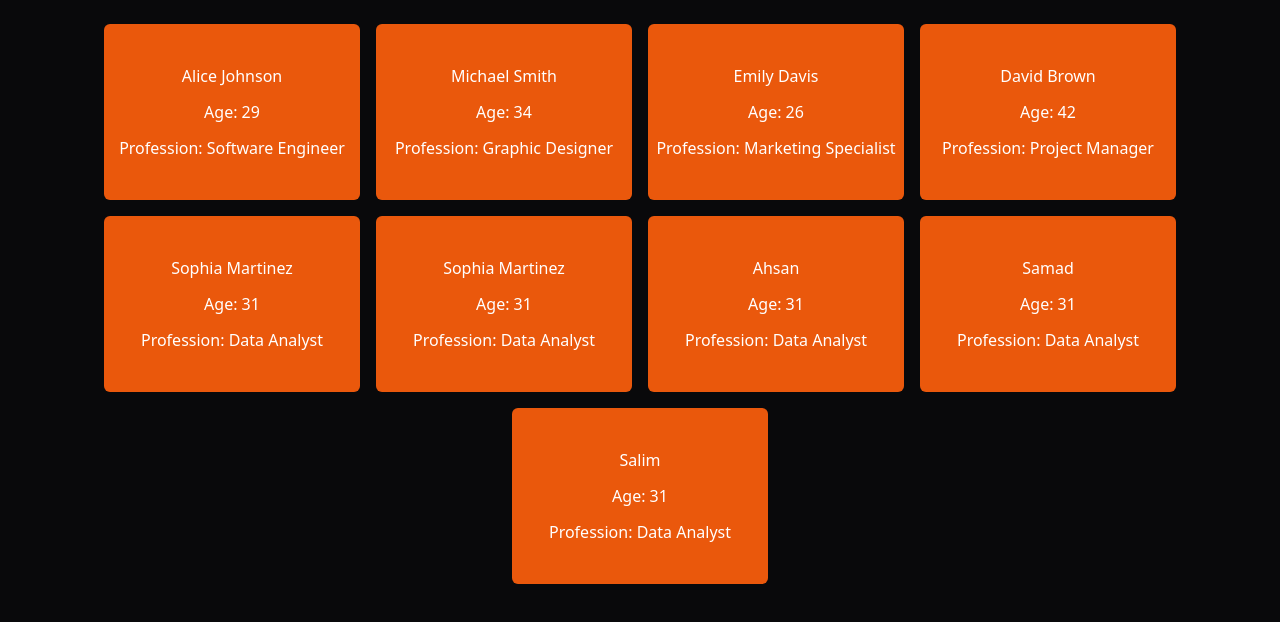
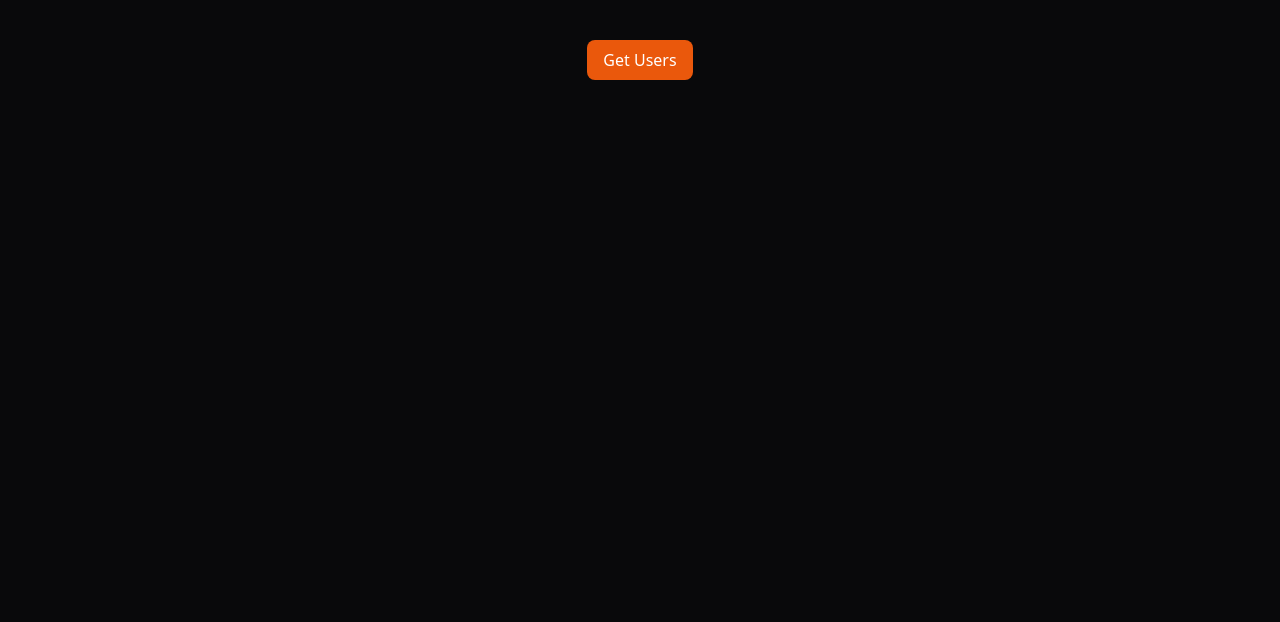
Before and after one commit to Samadali123/Reactjs--Topics, a React (Vite) app: page / in a window 1280 px wide. Shown: the top 622 px of the page. Built offline with nearby package versions, Linux system fonts and the light colour scheme.

Commit message:
Learn about Api call and render data using Axios

```diff
--- a/package.json
+++ b/package.json
@@ -10,6 +10,7 @@
     "preview": "vite preview"
   },
   "dependencies": {
+    "axios": "^1.7.2",
     "react": "^18.2.0",
     "react-dom": "^18.2.0"
   },
--- a/src/App.jsx
+++ b/src/App.jsx
@@ -11,6 +11,11 @@ import UpdateArrayofobjects from './components/updateArrayofobjects'
 import TwoWayBinding from './components/twoway'
 import Ref from "./components/ref"
 import Cards from './components/data'
+import axios from './utils/axios'
+import USERS from "./components/newcards"
+
+
+
 
 
 
@@ -24,26 +29,53 @@ const App = () => {
   const  [age5, setage5] = useState(0);
   let age = 15;
 
+    // const getusers = async ()=>{
+    //   // use axios through then catch
+
+    //   //  const users = axios.get("https://jsonplaceholder.typicode.com/users").then(function(res){
+    //   //   console.log(res.data)
+    //   //  }).catch(function(error){
+    //   //   console.log(error)
+    //   //  })
+
+
+    //   try {
+    //     const {data} = await  axios.get("/users")
+    //     console.log(data)
+    //   } catch (error) {
+    //     console.error(error)
+    //   }
+
+    // }
+
 
 
 
   return (
     <>
      <div className='w-[100vw] h-screen overflow-x-hidden overflow-y-auto bg-zinc-950 text-white flex justify-center flex-wrap  p-6 '>
+       <USERS/>
 
-     <Cards/>
+       {/* <button className='px-4 py-1 rounded-lg bg-orange-600 text-white' onClick={getusers}>Get users</button> */}
+
+
+
+     {/* <Cards/> */}
 
 
       {/* <Ref/> */}
+
 
       {/* <TwoWayBinding/> */}
 
       {/* <UpdateArrayofobjects/> */}
 
+
       {/* <Updateobject/> */}
 
 
       {/* <Updatearr/> */}
+
 
       {/* <Users/> */}
 
@@ -51,6 +83,7 @@ const App = () => {
 {/*
       <h1>Conitional rendering in react js</h1>
       <Conditional  age={age} /> */}
+
 
 {/*
      <Card  name="Ahsan Ahemd" age={age1} setage={setage1} image="https://images.unsplash.com/photo-1715412406818-48241c841c9e?q=80&w=1887&auto=format&fit=crop&ixlib=rb-4.0.3&ixid=M3wxMjA3fDB8MHxwaG90by1wYWdlfHx8fGVufDB8fHx8fA%3D%3D" />
--- /dev/null
+++ b/src/components/newcards.jsx
@@ -0,0 +1,98 @@
+// import React, { useState } from 'react'
+// import axios from '../utils/axios'
+
+// const NewCards = () => {
+//     const [users, setUsers] = useState([]); // Initialize with an empty array
+
+//     const getUsers = async () => {
+//         try {
+//             const { data } = await axios.get("/users")
+//             setUsers(data)
+//             console.log(data)
+//         } catch (error) {
+//             console.error(error)
+//         }
+//     }
+
+//     return (
+//         <div className="p-4">
+//             <button
+//                 onClick={getUsers}
+//                 className='px-4 py-2 mb-4 rounded-lg bg-orange-600 text-white hover:bg-orange-700 transition-colors duration-300 transform hover:scale-105'
+//             >
+//                 Get Users
+//             </button>
+//             <div className='w-full h-full flex flex-wrap items-center justify-center gap-4'>
+//                 {users.map((user) => (
+//                     <div
+//                         key={user.id}
+//                         className="user-card w-full sm:w-60 mt-3 h-auto sm:h-48 bg-red-700 rounded-md flex flex-col justify-center items-center gap-2 p-4 text-white shadow-lg hover:shadow-xl transition-shadow transform hover:scale-105 duration-300"
+//                     >
+//                         <h1 className="text-lg font-bold">{user.username}</h1>
+//                         <p className="text-sm">ID: {user.id}</p>
+//                         <p className="text-sm">Email: {user.email}</p>
+//                     </div>
+//                 ))}
+//             </div>
+//         </div>
+//     )
+// }
+
+// export default NewCards
+
+
+
+
+import React, { useState } from 'react';
+import axios from '../utils/axios';
+
+const NewCards = () => {
+    const [users, setUsers] = useState([]); // Initialize with an empty array
+
+    const getUsers = async () => {
+        try {
+            const { data } = await axios.get('/users');
+            setUsers(data);
+            console.log(data);
+        } catch (error) {
+            console.error(error);
+        }
+    };
+
+    const generateRandomColor = () => {
+        const letters = '0123456789ABCDEF';
+        let color = '#';
+        for (let i = 0; i < 6; i++) {
+            color += letters[Math.floor(Math.random() * 16)];
+        }
+        return color;
+    };
+
+    return (
+        <div className="p-4">
+            <button
+                onClick={getUsers}
+                className="px-4 py-2 mb-4 rounded-lg bg-orange-600 text-white hover:bg-orange-700 transition-colors duration-300 transform hover:scale-105"
+            >
+                Get Users
+            </button>
+            <div className="w-full h-full flex flex-wrap items-center justify-center gap-4">
+                {users.map((user) => (
+                    <div
+                        key={user.id}
+                        className="user-card w-full sm:w-60 mt-3 h-auto sm:h-48 bg-red-700 rounded-md flex flex-col justify-center items-center gap-2 p-4 text-white shadow-lg hover:shadow-xl transition-shadow transform hover:scale-105 duration-300"
+                        style={{ transition: 'background-color 0.3s' }}
+                        onMouseEnter={(e) => e.currentTarget.style.backgroundColor = generateRandomColor()}
+                        onMouseLeave={(e) => e.currentTarget.style.backgroundColor = generateRandomColor()}
+                    >
+                        <h1 className="text-lg font-bold">{user.username}</h1>
+                        <p className="text-sm">ID: {user.id}</p>
+                        <p className="text-sm">Email: {user.email}</p>
+                    </div>
+                ))}
+            </div>
+        </div>
+    );
+};
+
+export default NewCards;
--- /dev/null
+++ b/src/utils/axios.js
@@ -0,0 +1,9 @@
+
+import axios from "axios";
+
+const instance = axios.create({
+    baseURL : "https://jsonplaceholder.typicode.com"
+});
+
+
+export default instance;
```
Also changed, not shown: 1 other file (tests, documents, lock files or other folders).
